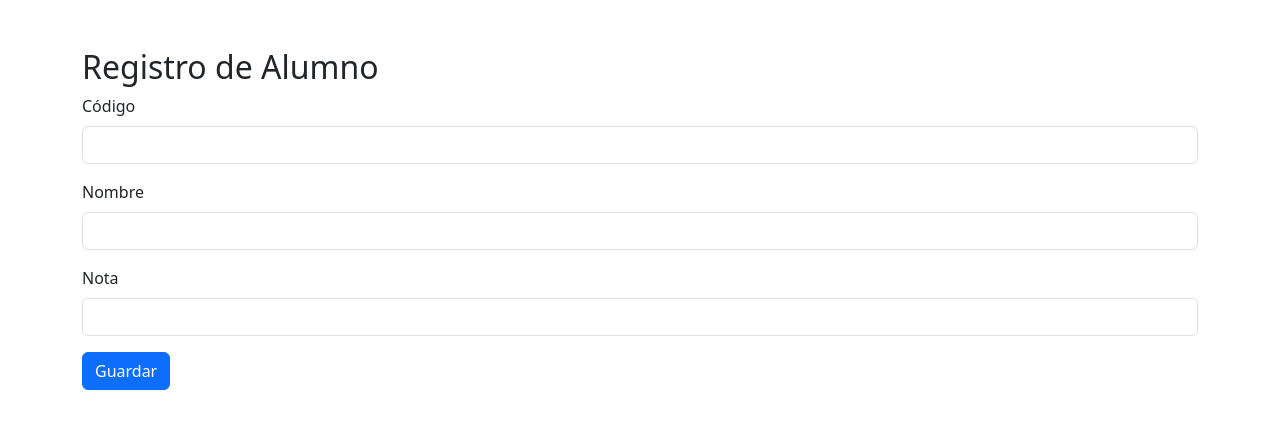
After one commit to Giannicv/Proyecto, a Django app: template aplicaciones/Academico/templates/formulario_registro.html in a window 1280 px wide. The commit adds this page. Shown: the top 429 px of the page. Run offline with Django 3.2, Linux system fonts and the light colour scheme; the template is opened without the code that fills it, so the values that code supplies are empty.

```diff
--- /dev/null
+++ b/aplicaciones/Academico/templates/formulario_registro.html
@@ -0,0 +1,32 @@
+<!DOCTYPE html>
+<html lang="en">
+<head>
+    <meta charset="UTF-8">
+    <meta name="viewport" content="width=device-width, initial-scale=1.0">
+    <title>Registro de Alumno</title>
+    <link href="https://cdn.jsdelivr.net/npm/bootstrap@5.3.2/dist/css/bootstrap.min.css" rel="stylesheet" integrity="sha384-T3c6CoIi6uLrA9TneNEoa7RxnatzjcDSCmG1MXxSR1GAsXEV/Dwwykc2MPK8M2HN" crossorigin="anonymous">
+</head>
+<body>
+    <div class="container mt-5">
+        <h2>Registro de Alumno</h2>
+        <form method="post" action="/registrarAlumno/">
+            {% csrf_token %}
+            <div class="mb-3">
+                <label for="textCodigo" class="form-label">Código</label>
+                <input type="text" class="form-control" id="textCodigo" name="textCodigo" required>
+            </div>
+            <div class="mb-3">
+                <label for="textNombre" class="form-label">Nombre</label>
+                <input type="text" class="form-control" id="textNombre" name="textNombre" required>
+            </div>
+            <div class="mb-3">
+                <label for="numNota" class="form-label">Nota</label>
+                <input type="number" class="form-control" id="numNota" name="numNota" min="1" max="3" required>
+            </div>
+            <button type="submit" class="btn btn-primary">Guardar</button>
+        </form>
+    </div>
+    <script src="https://cdn.jsdelivr.net/npm/@popperjs/core@2.11.8/dist/umd/popper.min.js" integrity="sha384-I7E8VVD/ismYTF4hNIPjVp/Zjvgyol6VFvRkX/vR+Vc4jQkC+hVqc2pM8ODewa9r" crossorigin="anonymous"></script>
+    <script src="https://cdn.jsdelivr.net/npm/bootstrap@5.3.2/dist/js/bootstrap.min.js" integrity="sha384-BBtl+eGJRgqQAUMxJ7pMwbEyER4l1g+O15P+16Ep7Q9Q+zqX6gSbd85u4mG4QzX+" crossorigin="anonymous"></script>
+</body>
+</html>
--- a/aplicaciones/Academico/urls.py
+++ b/aplicaciones/Academico/urls.py
@@ -2,5 +2,7 @@ from django.urls import path
 from . import views
 
 urlpatterns= [
-path('', views.home)
+path('', views.home),
+path('registrarAlumno/', views.registrarAlumno),
+path('eliminarAlumno/<str:codigo>/', views.eliminarAlumno)
 ]
```
Also changed, not shown: aplicaciones/Academico/models.py (+5 -6 lines), aplicaciones/Academico/templates/gestionCursos.html (+30 -8 lines), aplicaciones/Academico/views.py (+24 -1 lines), aplicaciones/Academico/migrations/0001_initial.py, aplicaciones/Academico/migrations/0002_alumno.py (deleted), universidad.db.
